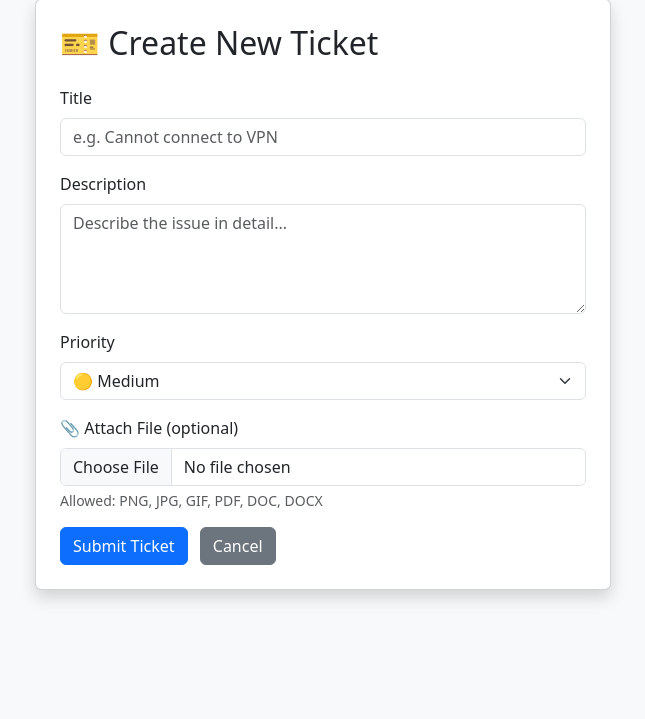
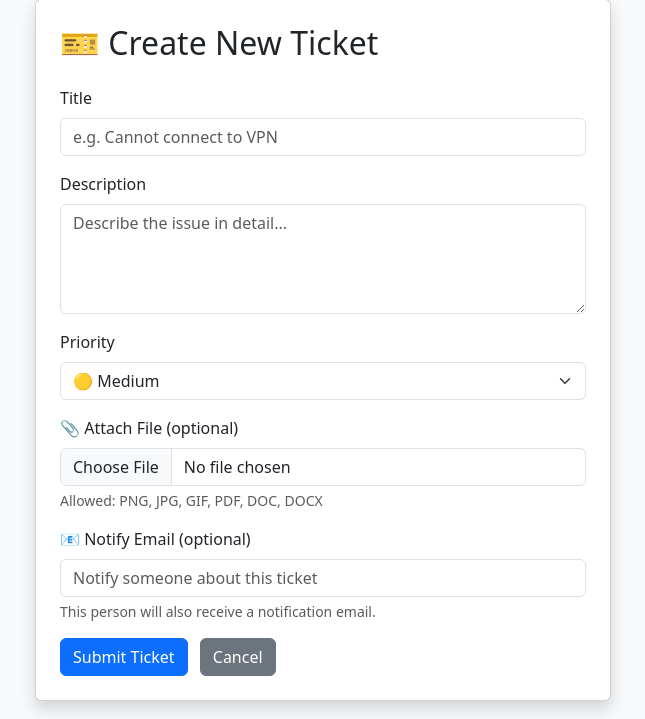
Before and after one commit to GK1023PRO/helpdesk-system, a Flask app: page /ticket/create in a window 1280 px wide. Shown: the part 81-800 px from the top of the page, without its empty margins (317-962 px from the left). Run offline with Flask 3, Linux system fonts and the light colour scheme; the visitor is signed in with stand-in values (Sample User, id 1); parts of the project's set-up code (start-up, migrations or seed data) failed here and were passed over.

Commit message:
Add real Gmail email notifications with App Password

```diff
--- a/app.py
+++ b/app.py
@@ -3,6 +3,7 @@ from flask_sqlalchemy import SQLAlchemy
 from flask_login import LoginManager, UserMixin, login_user, logout_user, login_required, current_user
 from werkzeug.security import generate_password_hash, check_password_hash
 from werkzeug.utils import secure_filename
+from flask_mail import Mail, Message
 from datetime import datetime
 import os
 
@@ -23,6 +24,17 @@ os.makedirs(UPLOAD_FOLDER, exist_ok=True)
 def allowed_file(filename):
     return '.' in filename and filename.rsplit('.', 1)[1].lower() in ALLOWED_EXTENSIONS
 
+# -----------------------
+# Mail Configuration
+# -----------------------
+app.config['MAIL_SERVER'] = 'smtp.gmail.com'
+app.config['MAIL_PORT'] = 587
+app.config['MAIL_USE_TLS'] = True
+app.config['MAIL_USERNAME'] = os.environ.get('MAIL_USERNAME')
+app.config['MAIL_PASSWORD'] = os.environ.get('MAIL_PASSWORD')
+app.config['MAIL_DEFAULT_SENDER'] = os.environ.get('MAIL_USERNAME')
+
+mail = Mail(app)
 db = SQLAlchemy(app)
 login_manager = LoginManager(app)
 login_manager.login_view = 'login'
@@ -47,6 +59,7 @@ class Ticket(db.Model):
     priority = db.Column(db.String(20), default='Medium')
     status = db.Column(db.String(20), default='Open')
     filename = db.Column(db.String(300), nullable=True)
+    receiver_email = db.Column(db.String(120), nullable=True)
     created_at = db.Column(db.DateTime, default=datetime.utcnow)
     updated_at = db.Column(db.DateTime, default=datetime.utcnow, onupdate=datetime.utcnow)
     user_id = db.Column(db.Integer, db.ForeignKey('users.id'), nullable=False)
@@ -176,6 +189,7 @@ def create_ticket():
         title = request.form['title'].strip()
         description = request.form['description'].strip()
         priority = request.form['priority']
+        receiver_email = request.form.get('receiver_email', '').strip()
 
         if not title or not description:
             flash('Title and description are required.', 'danger')
@@ -193,10 +207,41 @@ def create_ticket():
             description=description,
             priority=priority,
             filename=filename,
+            receiver_email=receiver_email,
             user_id=current_user.id
         )
         db.session.add(ticket)
         db.session.commit()
+
+        # Send email notification
+        try:
+            recipients = [current_user.email]
+            if receiver_email:
+                recipients.append(receiver_email)
+
+            msg = Message(
+                subject=f'Ticket #{ticket.id} Created: {ticket.title}',
+                recipients=recipients,
+                body=f'''Hello,
+
+A new ticket has been created.
+
+Ticket ID: #{ticket.id}
+Title: {ticket.title}
+Priority: {ticket.priority}
+Status: {ticket.status}
+Created by: {current_user.username}
+
+View ticket at: http://127.0.0.1:5004/ticket/{ticket.id}
+
+Help Desk System
+'''
+            )
+            mail.send(msg)
+        except Exception as e:
+            import traceback
+            print(f'Email error: {e}')
+            traceback.print_exc()
 
         flash('Ticket created successfully!', 'success')
         return redirect(url_for('index'))
@@ -242,6 +287,32 @@ def edit_ticket(id):
         ticket.status = status
         ticket.updated_at = datetime.utcnow()
         db.session.commit()
+
+        # Send email notification on update
+        try:
+            recipients = [ticket.owner.email]
+            if ticket.receiver_email:
+                recipients.append(ticket.receiver_email)
+
+            msg = Message(
+                subject=f'Ticket #{ticket.id} Updated: {ticket.title}',
+                recipients=recipients,
+                body=f'''Hello,
+
+Ticket #{ticket.id} has been updated.
+
+Title: {ticket.title}
+Priority: {ticket.priority}
+Status: {ticket.status}
+
+View ticket at: http://127.0.0.1:5004/ticket/{ticket.id}
+
+Help Desk System
+'''
+            )
+            mail.send(msg)
+        except Exception as e:
+            print(f'Email error: {e}')
 
         flash('Ticket updated successfully!', 'success')
         return redirect(url_for('view_ticket', id=ticket.id))
--- a/docker-compose.yml
+++ b/docker-compose.yml
@@ -7,6 +7,8 @@ services:
       - "5004:5000"
     environment:
       - DATABASE_URL=postgresql://admin:admin123@db:5432/helpdesk
+      - MAIL_USERNAME=georgeskhousa03@gmail.com
+      - MAIL_PASSWORD=kuyqnmakhtlhgxxj
     depends_on:
       - db
     volumes:
--- a/requirements.txt
+++ b/requirements.txt
@@ -3,3 +3,4 @@ Flask-Login==0.6.3
 Flask-SQLAlchemy==3.1.1
 psycopg2-binary==2.9.9
 Werkzeug==3.0.1
+Flask-Mail==0.9.1
--- a/templates/create_ticket.html
+++ b/templates/create_ticket.html
@@ -54,6 +54,12 @@
                            accept=".png,.jpg,.jpeg,.gif,.pdf,.doc,.docx">
                     <div class="form-text">Allowed: PNG, JPG, GIF, PDF, DOC, DOCX</div>
                 </div>
+                <div class="mb-3">
+    <label class="form-label">📧 Notify Email (optional)</label>
+    <input type="email" name="receiver_email" class="form-control"
+           placeholder="Notify someone about this ticket">
+    <div class="form-text">This person will also receive a notification email.</div>
+</div>
                 <button type="submit" class="btn btn-primary">Submit Ticket</button>
                 <a href="/" class="btn btn-secondary ms-2">Cancel</a>
             </form>
```
